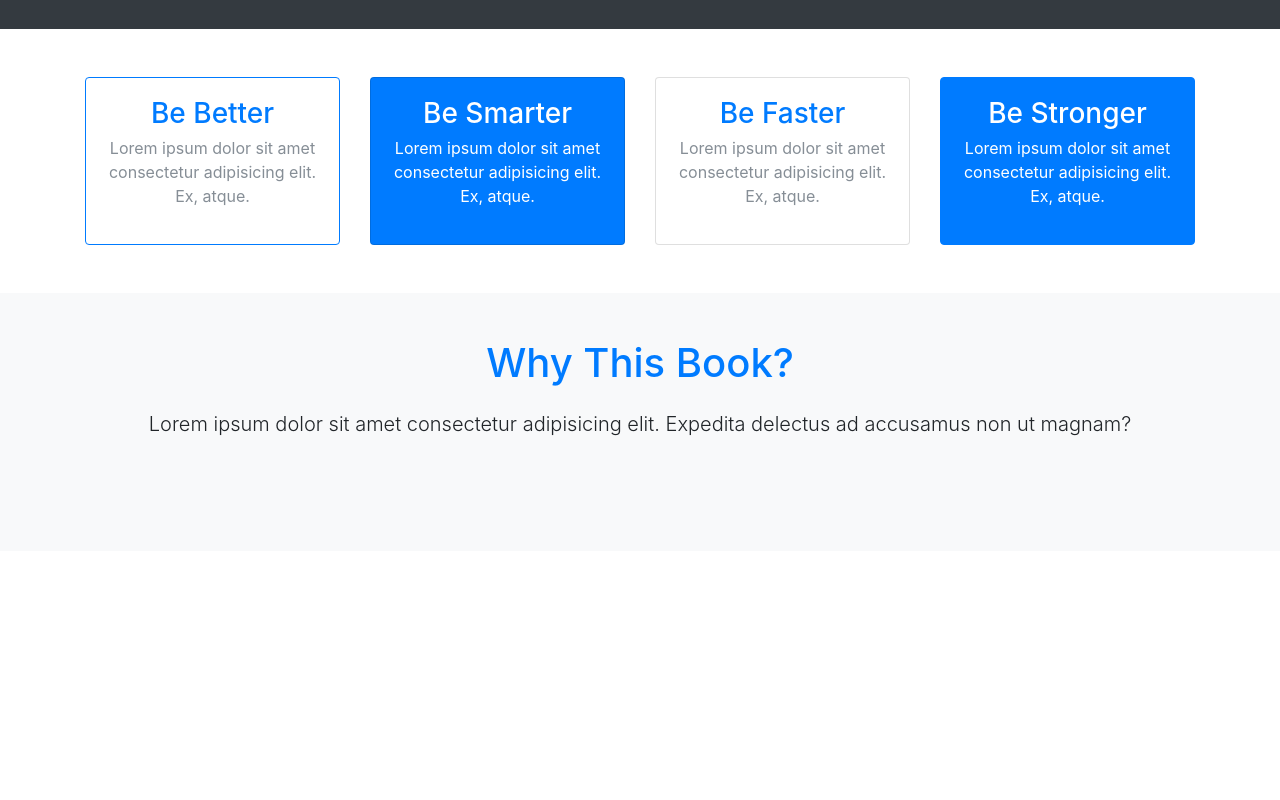
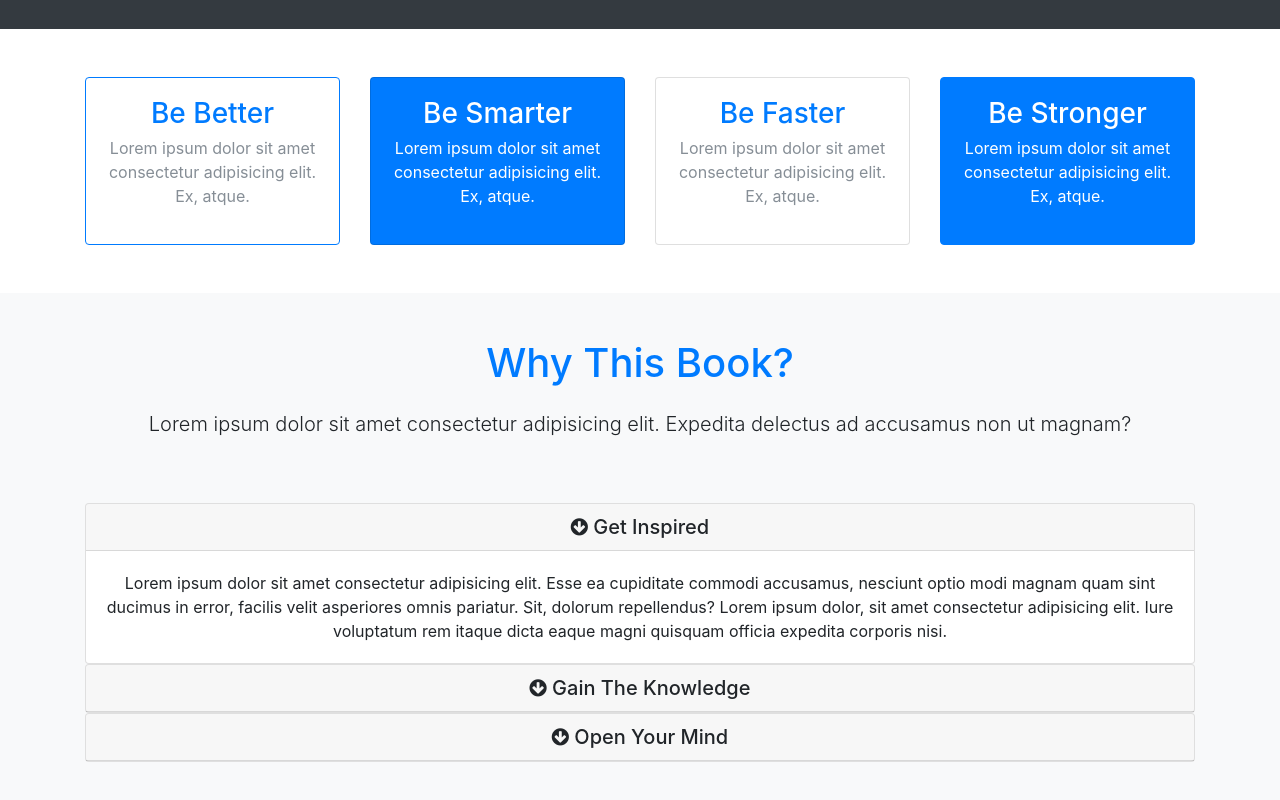
Before and after one commit to lukemiller93/mizuxe, a website: page src/index.html in a window 1280 px wide. Shown: the part 798-1598 px from the top of the page. Before the commit the page ends 1349 px from the top, so only its background shows below. Drawn offline with Linux system fonts and the light colour scheme.

Commit message:
Added accordion to About Section

```diff
--- a/src/index.html
+++ b/src/index.html
@@ -129,6 +129,56 @@
             <h1 class="text-primary pb-3">Why This Book?</h1>
             <p class="lead pb-3">Lorem ipsum dolor sit amet consectetur adipisicing elit. Expedita delectus ad accusamus non ut magnam?</p>
           </div>
+
+          <!-- Accordion -->
+          <div id="accordion" role="tablist">
+            <div class="card">
+              <div class="card-header" id="heading1">
+                <h5 class="mb-0">
+                  <div href="#collapse1" data-toggle="collapse" data-parent="#accordion">
+                    <i class="fa fa-arrow-circle-down"></i> Get Inspired
+                  </div>
+                </h5>
+              </div>
+
+              <div class="collapse show" id="collapse1">
+                <div class="card-body">
+                  Lorem ipsum dolor sit amet consectetur adipisicing elit. Esse ea cupiditate commodi accusamus, nesciunt optio modi magnam quam sint ducimus in error, facilis velit asperiores omnis pariatur. Sit, dolorum repellendus? Lorem ipsum dolor, sit amet consectetur adipisicing elit. Iure voluptatum rem itaque dicta eaque magni quisquam officia expedita corporis nisi.
+                </div>
+              </div>
+            </div>
+            <div class="card">
+              <div class="card-header" id="heading2">
+                <h5 class="mb-0">
+                  <div href="#collapse2" data-toggle="collapse" data-parent="#accordion">
+                    <i class="fa fa-arrow-circle-down"></i> Gain The Knowledge
+                  </div>
+                </h5>
+              </div>
+
+              <div class="collapse" id="collapse2">
+                <div class="card-body">
+                  Lorem ipsum dolor sit amet consectetur adipisicing elit. Esse ea cupiditate commodi accusamus, nesciunt optio modi magnam quam sint ducimus in error, facilis velit asperiores omnis pariatur. Sit, dolorum repellendus? Lorem ipsum dolor, sit amet consectetur adipisicing elit. Iure voluptatum rem itaque dicta eaque magni quisquam officia expedita corporis nisi.
+                </div>
+              </div>
+            </div>
+            <div class="card">
+              <div class="card-header" id="heading3">
+                <h5 class="mb-0">
+                  <div href="#collapse3" data-toggle="collapse" data-parent="#accordion">
+                    <i class="fa fa-arrow-circle-down"></i> Open Your Mind
+                  </div>
+                </h5>
+              </div>
+
+              <div class="collapse" id="collapse3">
+                <div class="card-body">
+                  Lorem ipsum dolor sit amet consectetur adipisicing elit. Esse ea cupiditate commodi accusamus, nesciunt optio modi magnam quam sint ducimus in error, facilis velit asperiores omnis pariatur. Sit, dolorum repellendus? Lorem ipsum dolor, sit amet consectetur adipisicing elit. Iure voluptatum rem itaque dicta eaque magni quisquam officia expedita corporis nisi. test
+                </div>
+              </div>
+            </div>
+          </div>
+
         </div>
       </div>
     </div>
```
